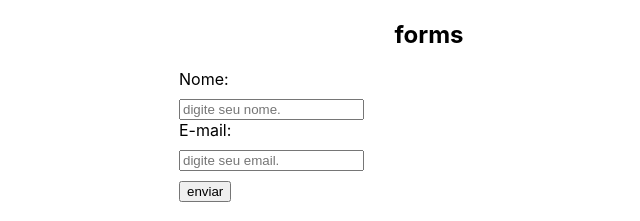
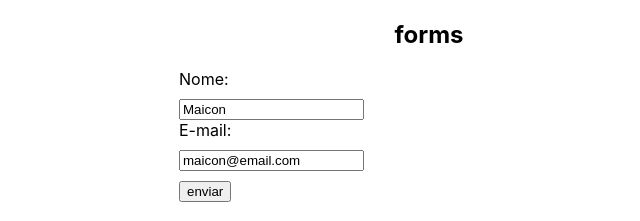
Before and after one commit to malinhodev/parquinho-react, a React (Create React App) app in the folder formularios/forms/: page / in a window 1280 px wide. Shown: the top 221 px of the page, without its empty margins (211-851 px from the left). Built offline with nearby package versions, Linux system fonts and the light colour scheme.

Commit message:
linpando form apos o envio

```diff
--- a/formularios/forms/src/App.js
+++ b/formularios/forms/src/App.js
@@ -6,7 +6,10 @@ function App() {
   return (
     <div className="App">
         <h2>forms</h2>
-        <MyForm/>
+        <MyForm user={{
+          name: "Maicon",
+          email: "maicon@email.com"
+        }}/>
     </div>
   );
 }
--- a/formularios/forms/src/components/MyForm.jsx
+++ b/formularios/forms/src/components/MyForm.jsx
@@ -1,8 +1,8 @@
 import { useState } from 'react'
 import './MyForm.css'
-const MyForm = () => {
-    const [name,setName] = useState()
-    const [email,setEmail] = useState()
+const MyForm = ({user}) => {
+    const [name,setName] = useState(user ? user.name : '')
+    const [email,setEmail] = useState(user ? user.email : "")
 
     const handleName = (e)=>{
         setName(e.target.value)
@@ -14,6 +14,9 @@ const MyForm = () => {
         event.preventDefault()
         console.log('enviando formulário')
         console.log(name,email)
+        //clear form
+        setName('')
+        setEmail('')
     }
 
   return (
@@ -21,10 +24,10 @@ const MyForm = () => {
         <form onSubmit={handleSubmit}>
             <div>
                 <label htmlFor="name">Nome:</label>
-                <input type="text" name="name" id="" placeholder='digite seu nome.' onChange={handleName}/>
+                <input type="text" name="name" id="" placeholder='digite seu nome.' onChange={handleName} value={name}/>
                 <label htmlFor="">
                     <span>E-mail:</span>
-                    <input type="email" name="email" id="" placeholder='digite seu email.' onChange={(e)=> setEmail(e.target.value)}/>
+                    <input type="email" name="email" id="" placeholder='digite seu email.' onChange={(e)=> setEmail(e.target.value)} value={email}/>
                 </label>
                 <input type="submit" value="enviar" />
             </div>
```
